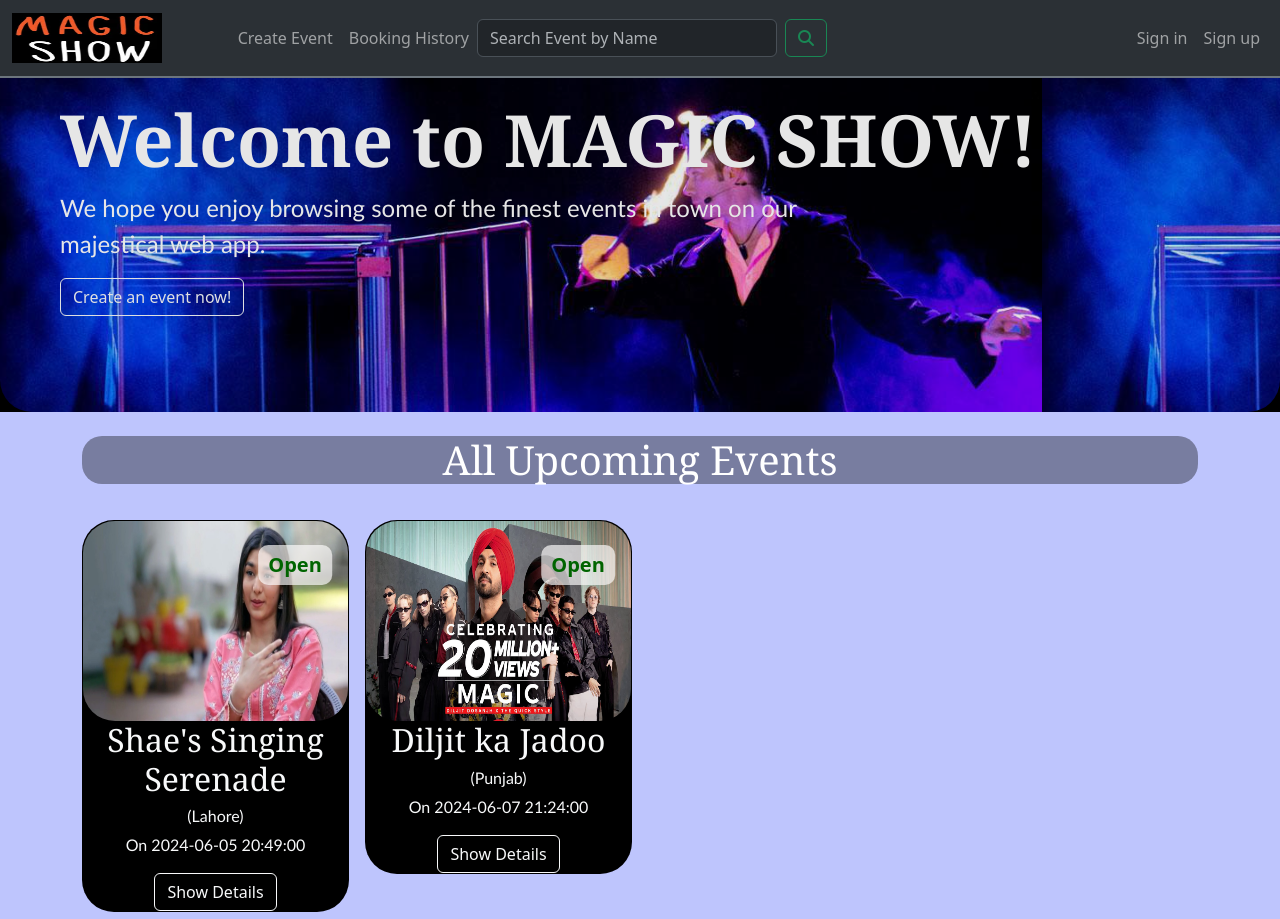
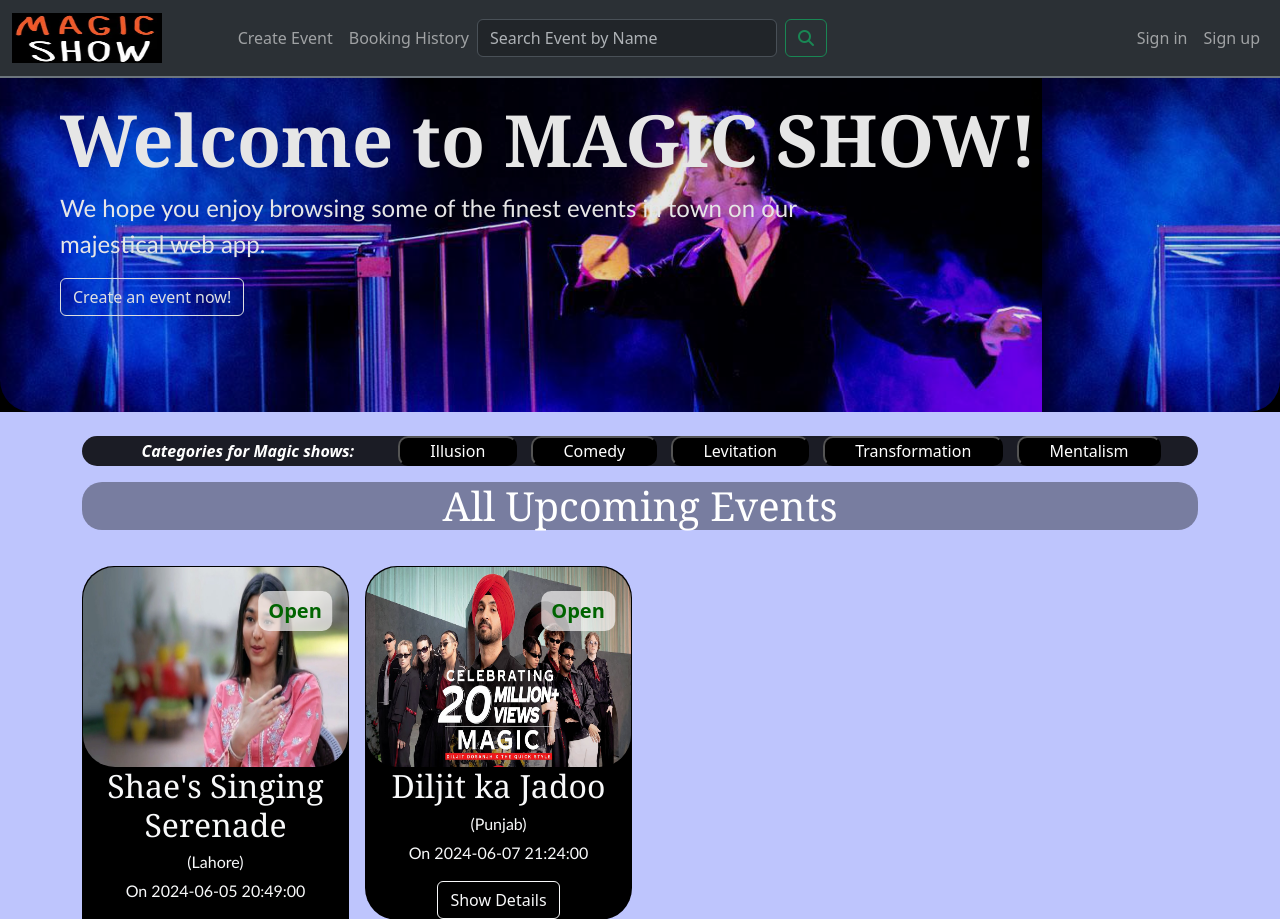
Before and after one commit to mehakchahal123/a3_group22, a Flask app: page / in a window 1280 px wide. Shown: the top 919 px of the page. Run offline with Flask 3, Linux system fonts and the light colour scheme; some libraries are stand-ins or nearby versions.

Commit message:
html and css for categories

```diff
--- a/a3_starter_code/a3_starter_code-main/projectfile/website/static/style.css
+++ b/a3_starter_code/a3_starter_code-main/projectfile/website/static/style.css
@@ -529,3 +529,36 @@ span{
   background-color: #23272b;
   border-color: #23272b;
 }
+
+/*for categories*/
+#ul{
+  list-style:none;
+  background-color:rgba(0, 0, 0, 0.854);
+  border-radius:20px;
+}
+
+#li{
+  display: inline-block;
+  margin-right:10px;
+  font-style: italic;
+}
+#le{
+  display: inline-block;
+  margin-right:10px;
+  color:white;
+  padding-right:30px;
+  font-style: italic;
+}
+
+#opt{
+  border-radius:10px;
+  background-color:rgb(0, 0, 0);
+  color:white;
+  padding-right:30px;
+  padding-left:30px;
+}
+
+#opt:hover{
+  background-color:rgb(255, 255, 255);
+  color:rgb(0, 0, 0);
+}
--- a/a3_starter_code/a3_starter_code-main/projectfile/website/templates/index.html
+++ b/a3_starter_code/a3_starter_code-main/projectfile/website/templates/index.html
@@ -26,6 +26,16 @@
 
     <section>
       <div class="container text-center">
+        <div class="options">
+          <ul id="ul">
+            <li id="le"><strong>Categories for Magic shows:</strong></li>
+            <li id="li"><a href='#'><button id="opt">Illusion</button></a></li>
+            <li id="li"><a href='#'><button id="opt">Comedy</button></a></li>
+            <li id="li"><a href='#'><button id="opt">Levitation</button></a></li>
+            <li id="li"><a href='#'><button id="opt">Transformation</button></a></li>
+            <li id="li"><a href='#'><button id="opt">Mentalism</button></a></li>
+          </ul>
+        </div>
         <h1 id="headfor1"> All Upcoming Events</h1>
         <div id="rowcard" class="row g-3">
           {% if events %}
```
